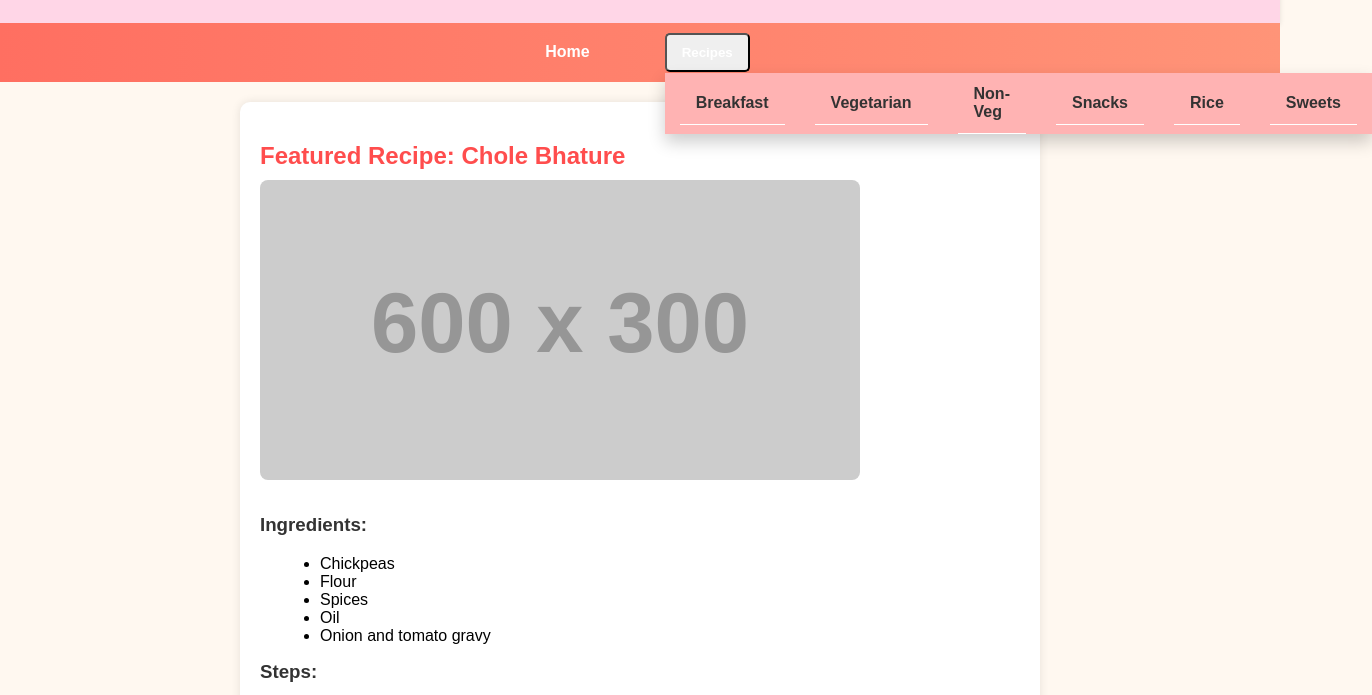
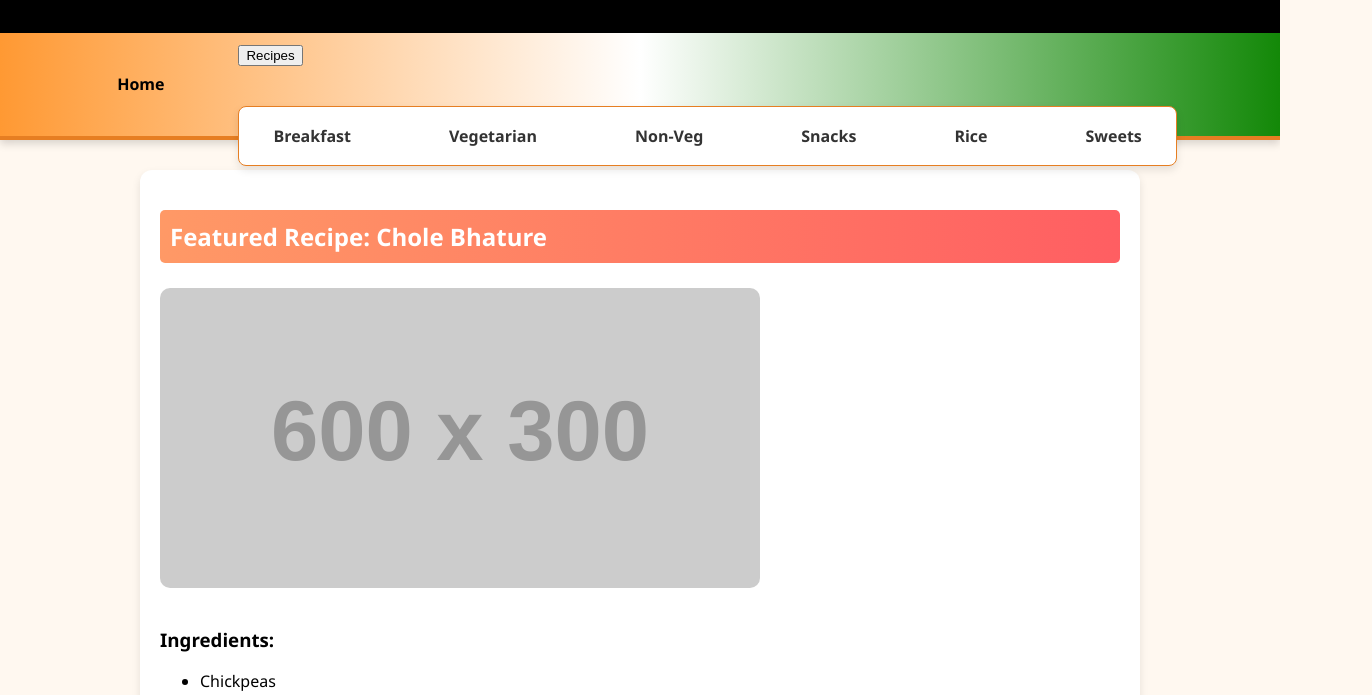
Before and after one commit to dharasurti09/Families-Kitchen, a plain HTML site: page index.html in a window 1280 px wide. Shown: the part 131-826 px from the top of the page, 1372 px wide, since content can reach past the window. Drawn offline with Linux system fonts and the light colour scheme; placeholder pictures from the web are drawn by us.

Commit message:
Update style.css

```diff
--- a/style.css
+++ b/style.css
@@ -1,111 +1,120 @@
+/* General body styles */
 body {
     margin: 0;
-    font-family: Arial, sans-serif;
+    font-family: 'Segoe UI', Tahoma, Geneva, Verdana, sans-serif;
     background-color: #fff8f0;
 }
 
+/* Top bar styling */
 .topbar {
-    background-color: #ffd6e7;
-    color: #333;
+    background-color: #000;
+    color: white;
+    padding: 20px;
     text-align: center;
-    padding: 20px;
-    box-shadow: 0px 2px 5px rgba(0,0,0,0.1);
 }
 
+/* Navbar styling */
 .navbar {
-    background: linear-gradient(to right, #ff6f61, #ff9478);
+    background: linear-gradient(to right, #ff9933, #ffffff, #138808); /* Saffron to white to green */
     padding: 10px 0;
+    box-shadow: 0 4px 8px rgba(0,0,0,0.15);
+    border-bottom: 4px solid #e67e22;
+    font-weight: bold;
 }
 
 .navbar ul {
-    list-style-type: none;
+    list-style: none;
     margin: 0;
     padding: 0;
     display: flex;
     justify-content: center;
     align-items: center;
+    gap: 30px;
+    position: relative;
 }
 
 .navbar li {
-    margin: 0 15px;
-}
-
-.navbar a, .dropbtn {
-    color: white;
-    text-decoration: none;
-    font-weight: bold;
-    padding: 10px 15px;
-    border-radius: 5px;
-    transition: background-color 0.3s;
-}
-
-.navbar a:hover, .dropbtn:hover {
-    background-color: rgba(255, 255, 255, 0.2);
-}
-
-.dropdown-container {
     position: relative;
 }
 
+.navbar a {
+    color: #000;
+    text-decoration: none;
+    padding: 10px 14px;
+    border-radius: 6px;
+    transition: all 0.3s ease;
+    font-size: 16px;
+}
+
+.navbar a:hover {
+    background-color: rgba(230, 126, 34, 0.1);
+    border-bottom: 2px solid #e67e22;
+}
+
+/* Dropdown menu styling */
 .dropdown {
-    display: none;
+    display: none; /* Hide by default */
     position: absolute;
     top: 40px;
     left: 0;
-    background-color: #ffb3b3;
-    min-width: 160px;
-    box-shadow: 0px 8px 16px rgba(0,0,0,0.2);
-    z-index: 1;
-    padding: 0;
-    list-style-type: none;
+    background-color: #fff;
+    border: 1px solid #e67e22;
+    border-radius: 8px;
+    box-shadow: 0 4px 8px rgba(0,0,0,0.1);
+    padding: 10px 0;
+    min-width: 200px;
+    z-index: 1000;
 }
 
 .dropdown li {
-    border-bottom: 1px solid #fff;
+    padding: 8px 20px;
+    white-space: nowrap;
 }
 
 .dropdown li a {
     color: #333;
-    text-decoration: none;
-    padding: 12px 16px;
     display: block;
 }
 
 .dropdown li a:hover {
-    background-color: #ffe6e6;
+    background-color: #f9e79f;
+    color: #e67e22;
+    border-radius: 4px;
 }
 
+/* Recipe section styling */
 .content {
-    padding: 20px;
-    max-width: 800px;
-    margin: 0 auto;
+    padding: 30px;
+    max-width: 1000px;
+    margin: auto;
 }
 
 .recipe {
-    background-color: #fff;
-    border-radius: 10px;
+    margin-bottom: 40px;
     padding: 20px;
-    box-shadow: 0px 0px 10px rgba(0,0,0,0.1);
-    margin-bottom: 20px;
+    background-color: white;
+    border-radius: 12px;
+    box-shadow: 0 4px 8px rgba(0,0,0,0.1);
+    animation: fadeIn 1s ease-in-out;
 }
 
 .recipe h2 {
-    color: #ff4d4d;
+    background: linear-gradient(to right, #ff9966, #ff5e62);
+    color: white;
+    padding: 10px;
+    border-radius: 5px;
     font-size: 24px;
     margin-bottom: 10px;
 }
 
 .recipe img {
     max-width: 100%;
-    border-radius: 8px;
-    margin-bottom: 15px;
+    border-radius: 10px;
+    margin: 15px 0;
 }
 
-.recipe h3 {
-    color: #333;
-    margin-top: 15px;
+/* Fade-in effect for recipes */
+@keyframes fadeIn {
+    from {opacity: 0;}
+    to {opacity: 1;}
 }
-
-.recipe ul, .recipe ol {
-    margin-left: 20px;
-}
```
